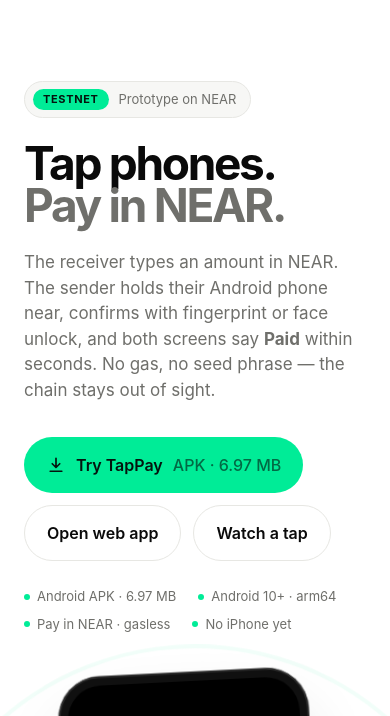
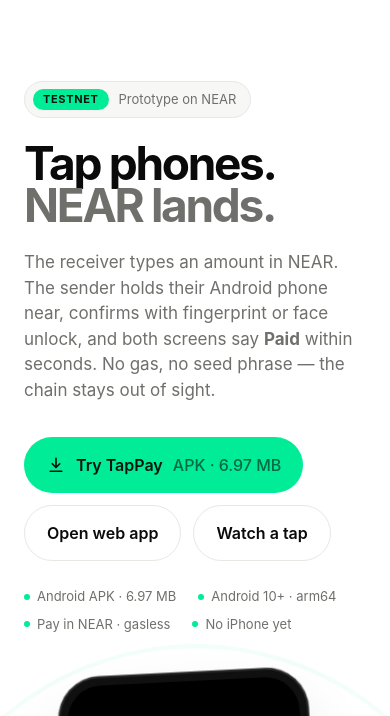
Before and after one commit to abdulahaddayater/nearappweb, a website: page index.html in a window 390 px wide. Shown: the part 69-785 px from the top of the page. Drawn offline with Linux system fonts and the light colour scheme.

Commit message:
Hero: Tap phones. NEAR lands.

```diff
--- a/index.html
+++ b/index.html
@@ -69,7 +69,7 @@
   <div class="wrap grid">
     <div>
       <span class="pill reveal"><b>TESTNET</b>Prototype on NEAR</span>
-      <h1 class="reveal" style="--d:.05s">Tap phones.<br><em>Pay in NEAR.</em></h1>
+      <h1 class="reveal" style="--d:.05s">Tap phones.<br><em>NEAR lands.</em></h1>
       <p class="lead reveal" style="--d:.12s">The receiver types an amount in NEAR. The sender holds their Android phone near, confirms with fingerprint or face unlock, and both screens say <b>Paid</b> within seconds. No gas, no seed phrase — the chain stays out of sight.</p>
       <div class="cta reveal" style="--d:.2s">
         <a class="btn primary" href="/downloads/tappay.apk" download="tappay.apk"><svg><use href="#i-down"/></svg>Try TapPay <span style="opacity:.6;font-weight:500">APK · 6.97 MB</span></a>
```
